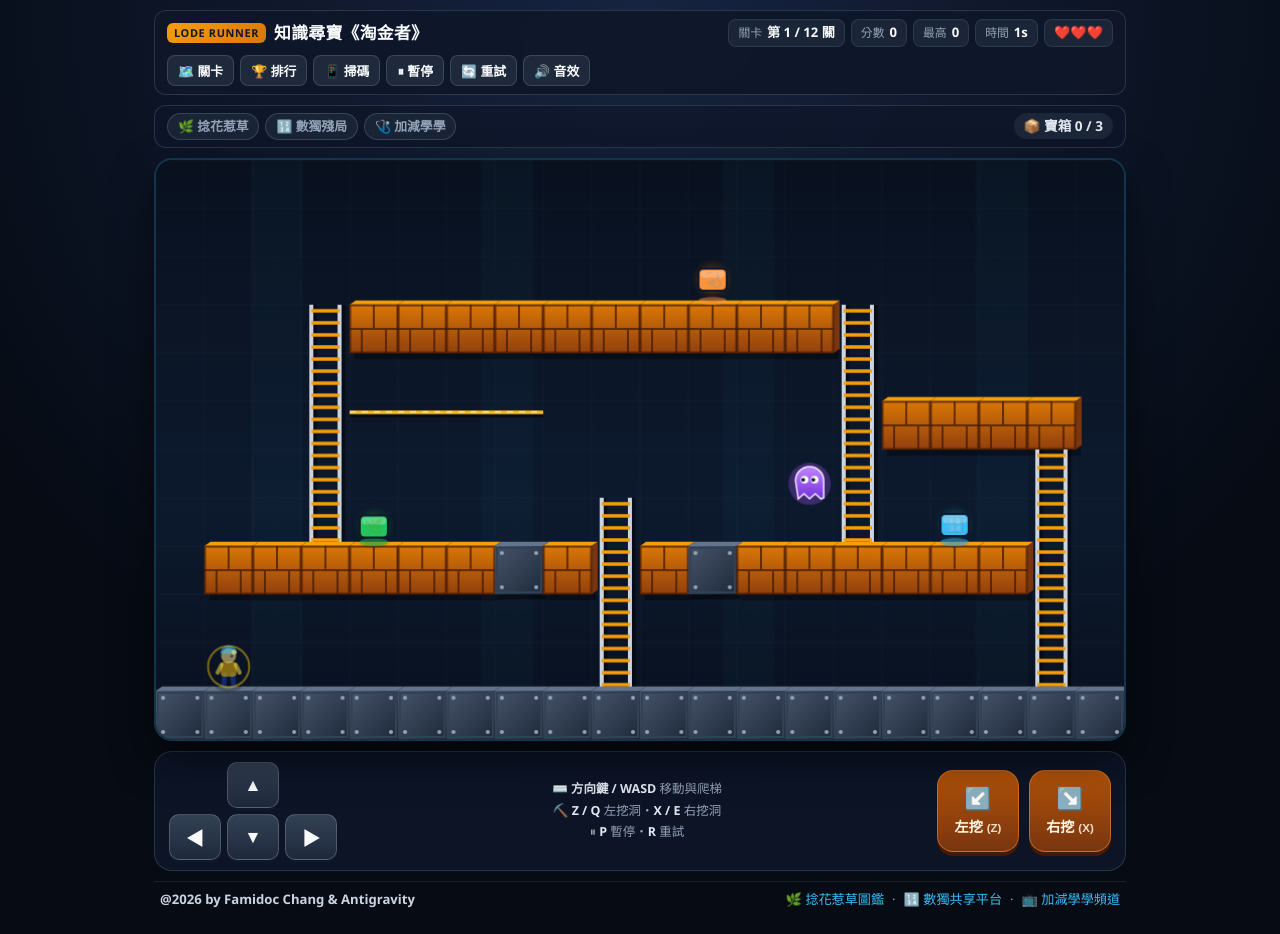
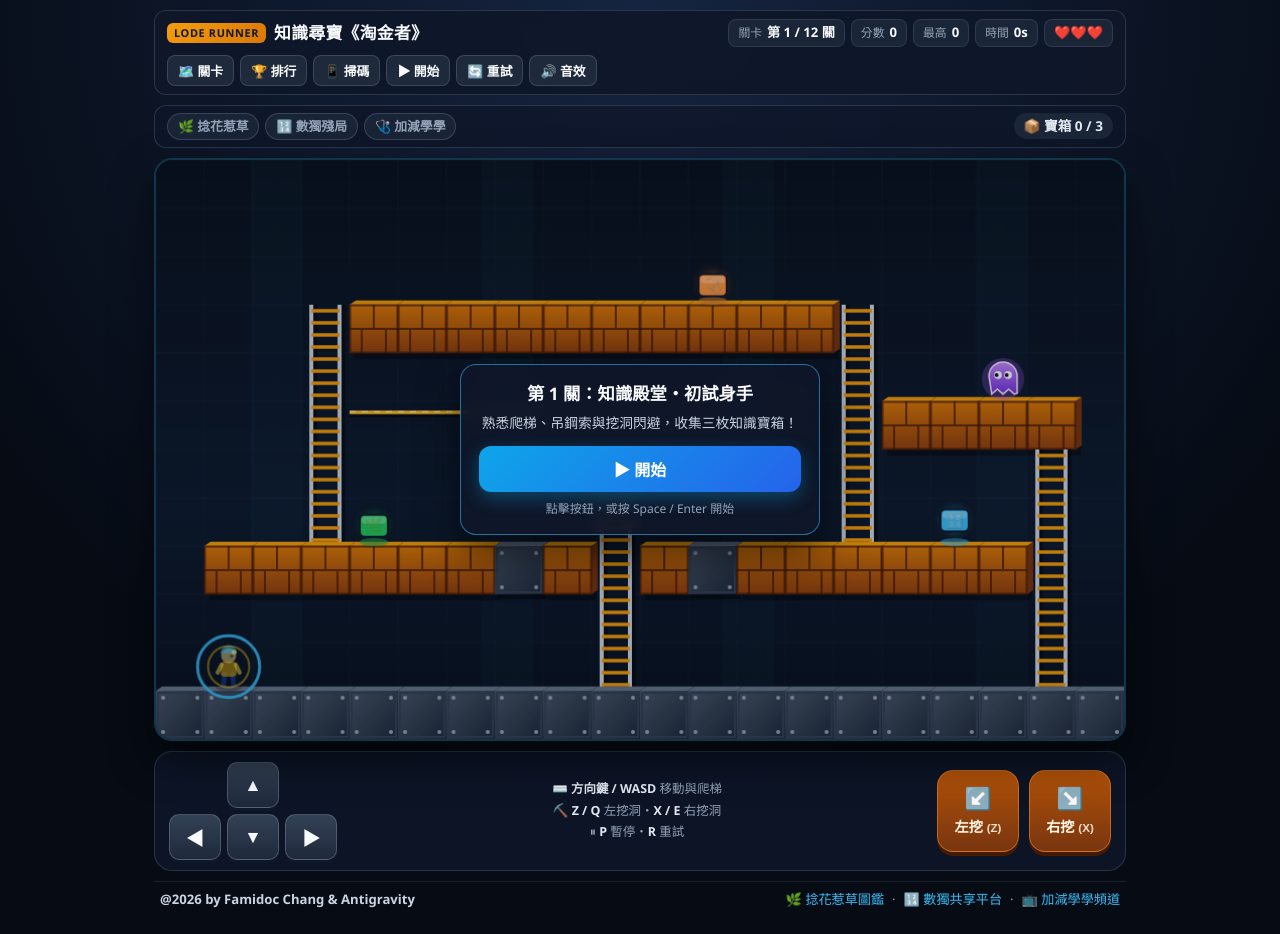
Before and after one commit to Famidoc/lode-runner-quiz, a plain HTML site: page index.html in a window 1280 px wide. Both pictures are taken after a click on the button "▶ 開始冒險". Drawn offline with Linux system fonts and the light colour scheme; animation ran at ten frames a second.

Commit message:
feat: 放大捻花惹草完整圖片顯示並新增開局及重生暫停待命機制

```diff
--- a/css/style.css
+++ b/css/style.css
@@ -223,6 +223,72 @@ html, body {
   width: 100%;
   height: 100%;
   touch-action: none;
+}
+
+/* 開局與重生暫停待命卡片（保持迷宮全景清晰可見） */
+.ready-overlay {
+  position: absolute;
+  inset: 0;
+  display: flex;
+  align-items: center;
+  justify-content: center;
+  padding: 12px;
+  background: rgba(6, 11, 20, 0.22);
+  z-index: 10;
+}
+
+.ready-card {
+  width: 100%;
+  max-width: 360px;
+  background: rgba(15, 23, 42, 0.9);
+  border: 1.5px solid rgba(56, 189, 248, 0.55);
+  border-radius: 16px;
+  padding: 16px 18px;
+  text-align: center;
+  backdrop-filter: blur(8px);
+  box-shadow: 0 18px 40px rgba(0, 0, 0, 0.55);
+}
+
+.ready-title {
+  font-size: 1.08rem;
+  font-weight: 800;
+  color: #f8fafc;
+  margin-bottom: 6px;
+}
+
+.ready-desc {
+  font-size: 0.86rem;
+  color: #cbd5e1;
+  margin-bottom: 13px;
+  line-height: 1.45;
+}
+
+.btn-ready-start {
+  width: 100%;
+  border: none;
+  border-radius: 12px;
+  padding: 11px 18px;
+  font-size: 1rem;
+  font-weight: 800;
+  color: #fff;
+  background: linear-gradient(135deg, #0ea5e9, #2563eb);
+  cursor: pointer;
+  box-shadow: 0 6px 18px rgba(14, 165, 233, 0.35);
+  transition: transform 0.12s, filter 0.15s;
+}
+
+.btn-ready-start:hover {
+  filter: brightness(1.08);
+}
+
+.btn-ready-start:active {
+  transform: scale(0.97);
+}
+
+.ready-hint {
+  margin-top: 8px;
+  font-size: 0.75rem;
+  color: var(--text-muted);
 }
 
 /* 觸控虛擬搖桿與操作列 */
@@ -520,6 +586,10 @@ html, body {
 }
 
 /* 答題彈窗 */
+.quiz-card {
+  max-width: 620px;
+}
+
 .quiz-header {
   display: flex;
   align-items: center;
@@ -579,11 +649,12 @@ html, body {
 /* 題點 A：花草 */
 .plant-photo-box {
   width: 100%;
-  height: 210px;
+  height: clamp(250px, 44vh, 360px);
   border-radius: 14px;
   overflow: hidden;
-  background: #0b1322;
+  background: radial-gradient(circle, #142033 0%, #09101d 100%);
   border: 1px solid rgba(148, 163, 184, 0.25);
+  padding: 4px;
   display: flex;
   align-items: center;
   justify-content: center;
@@ -593,7 +664,8 @@ html, body {
 .plant-quiz-img {
   width: 100%;
   height: 100%;
-  object-fit: cover;
+  object-fit: contain;
+  border-radius: 10px;
 }
 
 .plant-loading,
@@ -1328,6 +1400,29 @@ html, body {
   .quiz-options-grid {
     grid-template-columns: 1fr;
   }
+
+  .plant-photo-box {
+    height: clamp(230px, 38vh, 300px);
+  }
+
+  .ready-card {
+    max-width: 300px;
+    padding: 12px 14px;
+  }
+
+  .ready-title {
+    font-size: 0.96rem;
+  }
+
+  .ready-desc {
+    font-size: 0.78rem;
+    margin-bottom: 10px;
+  }
+
+  .btn-ready-start {
+    padding: 9px 14px;
+    font-size: 0.92rem;
+  }
 }
 
 @media (max-width: 560px) {
--- a/index.html
+++ b/index.html
@@ -51,6 +51,14 @@
     <!-- 主遊戲 2.5D Canvas 畫布區 -->
     <main class="stage-wrap">
       <canvas id="game-canvas" width="960" height="576" aria-label="知識尋寶遊戲畫面"></canvas>
+      <div class="ready-overlay hidden" id="ready-overlay" aria-live="polite">
+        <div class="ready-card">
+          <div class="ready-title" id="ready-title">第 1 關：準備開始</div>
+          <div class="ready-desc" id="ready-desc">觀察迷宮與守衛位置，準備好再出發！</div>
+          <button type="button" class="btn-ready-start" id="btn-ready-start">▶ 開始</button>
+          <div class="ready-hint">點擊按鈕，或按 Space / Enter 開始</div>
+        </div>
+      </div>
     </main>
 
     <!-- 手機觸控虛擬搖桿與挖洞操作面板 -->
--- a/js/dataLoader.js
+++ b/js/dataLoader.js
@@ -19,7 +19,7 @@ export function buildImageCandidates(imageUrl) {
   const primary = String(imageUrl || '').trim();
   if (!primary) return [];
   const encoded = encodeURIComponent(primary);
-  const proxy = `https://images.weserv.nl/?url=${encoded}&w=720&output=webp`;
+  const proxy = `https://images.weserv.nl/?url=${encoded}&w=1000&output=webp`;
   return [primary, proxy];
 }
 
--- a/js/engine.js
+++ b/js/engine.js
@@ -35,6 +35,8 @@ export class LodeRunnerEngine {
     this.postWrongGraceTimer = 0;
     this.bannerText = '';
     this.bannerTimer = 0;
+    this.readyTitle = '';
+    this.readyReason = '';
 
     this.particles = [];
     this.floatingTexts = [];
@@ -49,7 +51,7 @@ export class LodeRunnerEngine {
     };
   }
 
-  loadLevel(levelData, { preserveScore = false } = {}) {
+  loadLevel(levelData, { preserveScore = false, waitForStart = true } = {}) {
     this.level = levelData;
     this.grid = levelData.grid.map((row) => row.slice());
     if (!preserveScore) {
@@ -63,6 +65,7 @@ export class LodeRunnerEngine {
     this.dugHoles.clear();
     this.particles = [];
     this.floatingTexts = [];
+    this.clearInputs();
 
     this.chests = levelData.chests.map((ch) => ({
       type: ch.type,
@@ -74,9 +77,27 @@ export class LodeRunnerEngine {
     }));
 
     this._resetEntities();
+    this.readyTitle = `第 ${levelData.id} 關：${levelData.name}`;
+    this.readyReason = levelData.subtitle || '觀察迷宮與守衛位置，準備好再出發！';
+
+    if (waitForStart) {
+      this.state = GAME_STATE.READY;
+      this.bannerText = '';
+      this.bannerTimer = 0;
+    } else {
+      this.state = GAME_STATE.PLAYING;
+      this.showBanner(`第 ${levelData.id} 關：${levelData.name}`, 2.4);
+    }
+    this._emitHud();
+  }
+
+  startPlaying() {
+    if (this.state !== GAME_STATE.READY || !this.level) return false;
+    this.clearInputs();
     this.state = GAME_STATE.PLAYING;
-    this.showBanner(`第 ${levelData.id} 關：${levelData.name}`, 2.4);
+    this.showBanner(`第 ${this.level.id} 關：出發尋寶！`, 1.8);
     this._emitHud();
+    return true;
   }
 
   _resetEntities() {
@@ -131,6 +152,10 @@ export class LodeRunnerEngine {
   }
 
   togglePause() {
+    if (this.state === GAME_STATE.READY) {
+      this.startPlaying();
+      return;
+    }
     if (this.state === GAME_STATE.PLAYING) {
       this.state = GAME_STATE.PAUSED;
       this.clearInputs();
@@ -162,6 +187,8 @@ export class LodeRunnerEngine {
       elapsedSec: this.elapsedSec,
       exitActive: this.exitActive,
       frenzyTimer: this.frenzyTimer,
+      readyTitle: this.readyTitle,
+      readyReason: this.readyReason,
       chests: this.chests.map((c) => ({
         type: c.type,
         collected: c.collected,
@@ -846,9 +873,14 @@ export class LodeRunnerEngine {
       return;
     }
 
-    // 保留已收服的寶箱，重置角色與守衛位置並給予短暫無敵閃爍
+    // 保留已收服的寶箱，重置角色與守衛位置並暫停待命等待玩家按開始
     this._resetEntities();
-    this.showBanner(`${reason}（剩餘 ${this.lives} 條命，已收集寶箱保留）`, 2.6);
+    this.clearInputs();
+    this.state = GAME_STATE.READY;
+    this.readyTitle = `💥 ${reason}`;
+    this.readyReason = `剩餘 ${this.lives} 條命（已收服寶箱保留），準備好請按開始！`;
+    this.bannerText = '';
+    this.bannerTimer = 0;
     this._emitHud();
   }
 
--- a/js/main.js
+++ b/js/main.js
@@ -61,9 +61,11 @@ class GameApp {
       this.gameData = await loadAllGameData();
       this._renderLevelSelectGrid();
       this.startLevel(Math.min(this.saveData.unlockedLevel - 1, this.gameData.levels.length - 1), {
-        pauseAtStart: true
+        preserveScore: false,
+        waitForStart: true
       });
       this._showStartOverlay();
+      this._syncReadyOverlay();
       leaderboardService.init().catch(() => {});
     } catch (err) {
       console.error('初始化失敗:', err);
@@ -156,23 +158,19 @@ class GameApp {
     };
   }
 
-  startLevel(levelIdx, { preserveScore = false, pauseAtStart = false } = {}) {
+  startLevel(levelIdx, { preserveScore = false, waitForStart = true } = {}) {
     if (!this.gameData) return;
     const total = this.gameData.levels.length;
     this.currentLevelIdx = Math.max(0, Math.min(total - 1, levelIdx));
     const levelObj = this.gameData.levels[this.currentLevelIdx];
 
     this._prepareLevelQuestions(levelObj);
-    this.engine.loadLevel(levelObj, { preserveScore });
-
-    if (pauseAtStart) {
-      this.engine.state = GAME_STATE.PAUSED;
-    }
-
     this._modalPausedGame = false;
     this._returnToModalId = null;
     this._hideSubModals();
+    this.engine.loadLevel(levelObj, { preserveScore, waitForStart });
     this._updateHud(this.engine.getHudSnapshot());
+    this._syncReadyOverlay();
   }
 
   async _handleQuizTrigger(chest) {
@@ -343,8 +341,15 @@ class GameApp {
 
     const pauseBtn = document.getElementById('btn-pause');
     if (pauseBtn) {
-      pauseBtn.textContent = snap.state === GAME_STATE.PAUSED ? '▶ 繼續' : '⏸ 暫停';
+      pauseBtn.textContent =
+        snap.state === GAME_STATE.READY
+          ? '▶ 開始'
+          : snap.state === GAME_STATE.PAUSED
+            ? '▶ 繼續'
+            : '⏸ 暫停';
     }
+
+    this._syncReadyOverlay();
   }
 
   _updateHighScoreUI() {
@@ -418,6 +423,30 @@ class GameApp {
     ].some((id) => !document.getElementById(id)?.classList.contains('hidden'));
   }
 
+  _syncReadyOverlay() {
+    const overlay = document.getElementById('ready-overlay');
+    if (!overlay) return;
+    const show = this.engine.state === GAME_STATE.READY && !this._anyModalBlockingMaze();
+    overlay.classList.toggle('hidden', !show);
+    if (show) {
+      const titleEl = document.getElementById('ready-title');
+      const descEl = document.getElementById('ready-desc');
+      if (titleEl) {
+        titleEl.textContent = this.engine.readyTitle || `第 ${this.engine.level?.id || 1} 關`;
+      }
+      if (descEl) {
+        descEl.textContent =
+          this.engine.readyReason || '觀察迷宮與守衛位置，準備好再出發！';
+      }
+    }
+  }
+
+  _startFromReady() {
+    audio.unlock();
+    this.engine.startPlaying();
+    this._syncReadyOverlay();
+  }
+
   _openOverlayModal(modalId, { returnTo = null } = {}) {
     if (this.quizModal.isOpen()) return false;
     if (!returnTo && this.engine.state === GAME_STATE.PLAYING) {
@@ -427,6 +456,7 @@ class GameApp {
     this._returnToModalId = returnTo;
     this._hideSubModals();
     document.getElementById(modalId)?.classList.remove('hidden');
+    this._syncReadyOverlay();
     return true;
   }
 
@@ -436,6 +466,7 @@ class GameApp {
       const targetId = this._returnToModalId;
       this._returnToModalId = null;
       document.getElementById(targetId)?.classList.remove('hidden');
+      this._syncReadyOverlay();
       return;
     }
     if (this._modalPausedGame && !this._anyModalBlockingMaze()) {
@@ -444,6 +475,7 @@ class GameApp {
         this.engine.togglePause();
       }
     }
+    this._syncReadyOverlay();
   }
 
   _exitToHome() {
@@ -455,8 +487,9 @@ class GameApp {
 
     const total = this.gameData?.levels?.length || 1;
     const unlockedIdx = Math.min(Math.max(0, (this.saveData.unlockedLevel || 1) - 1), total - 1);
-    this.startLevel(unlockedIdx, { preserveScore: false, pauseAtStart: true });
+    this.startLevel(unlockedIdx, { preserveScore: false, waitForStart: true });
     this._showStartOverlay();
+    this._syncReadyOverlay();
   }
 
   _prepareLbSubmitBox(prefix, visible) {
@@ -655,12 +688,21 @@ class GameApp {
       this._hideSubModals();
       this._modalPausedGame = false;
       this._returnToModalId = null;
-      if (this.engine.state === GAME_STATE.PAUSED) {
-        this.engine.state = GAME_STATE.PLAYING;
+      if (
+        this.engine.state === GAME_STATE.GAME_OVER ||
+        this.engine.state === GAME_STATE.LEVEL_CLEAR
+      ) {
+        this.startLevel(this.currentLevelIdx, { preserveScore: false, waitForStart: true });
+      } else if (this.engine.state === GAME_STATE.PAUSED) {
+        this.engine.state = GAME_STATE.READY;
         this.engine._emitHud();
       } else {
-        this.startLevel(this.currentLevelIdx, { preserveScore: false });
+        this._syncReadyOverlay();
       }
+    });
+
+    document.getElementById('btn-ready-start').addEventListener('click', () => {
+      this._startFromReady();
     });
 
     document.getElementById('btn-open-levels-from-start').addEventListener('click', () => {
@@ -808,6 +850,17 @@ class GameApp {
         return;
       }
 
+      if (this.engine.state === GAME_STATE.READY) {
+        if (e.code === 'Space' || e.code === 'Enter') {
+          e.preventDefault();
+          this._startFromReady();
+        } else if (e.code === 'KeyR') {
+          e.preventDefault();
+          this.startLevel(this.currentLevelIdx, { preserveScore: false, waitForStart: true });
+        }
+        return;
+      }
+
       if (e.code in keyMap) {
         e.preventDefault();
         this.engine.setInput(keyMap[e.code], true);
--- a/js/renderer.js
+++ b/js/renderer.js
@@ -633,7 +633,21 @@ export class MazeRenderer {
     }
   }
 
-  _drawOverlays(ctx, engine) {
+  _drawOverlays(ctx, engine, t = 0) {
+    // 待命狀態：在玩家起點繪製柔和脈動定位光環，保持迷宮明亮清晰便於觀察
+    if (engine.state === GAME_STATE.READY && engine.player) {
+      const px = (engine.player.x + 0.5) * TILE_SIZE;
+      const py = (engine.player.y + 0.5) * TILE_SIZE;
+      const pulse = 0.5 + 0.5 * Math.sin(t * 5);
+      ctx.save();
+      ctx.strokeStyle = `rgba(56, 189, 248, ${0.45 + pulse * 0.45})`;
+      ctx.lineWidth = 3;
+      ctx.beginPath();
+      ctx.arc(px, py, 24 + pulse * 7, 0, Math.PI * 2);
+      ctx.stroke();
+      ctx.restore();
+    }
+
     // 頂部動態提示橫幅
     if (engine.bannerTimer > 0 && engine.bannerText) {
       ctx.save();
--- a/sw.js
+++ b/sw.js
@@ -1,4 +1,4 @@
-const CACHE_NAME = 'lr-quiz-v6';
+const CACHE_NAME = 'lr-quiz-v7';
 
 const APP_SHELL = [
   './',
```
